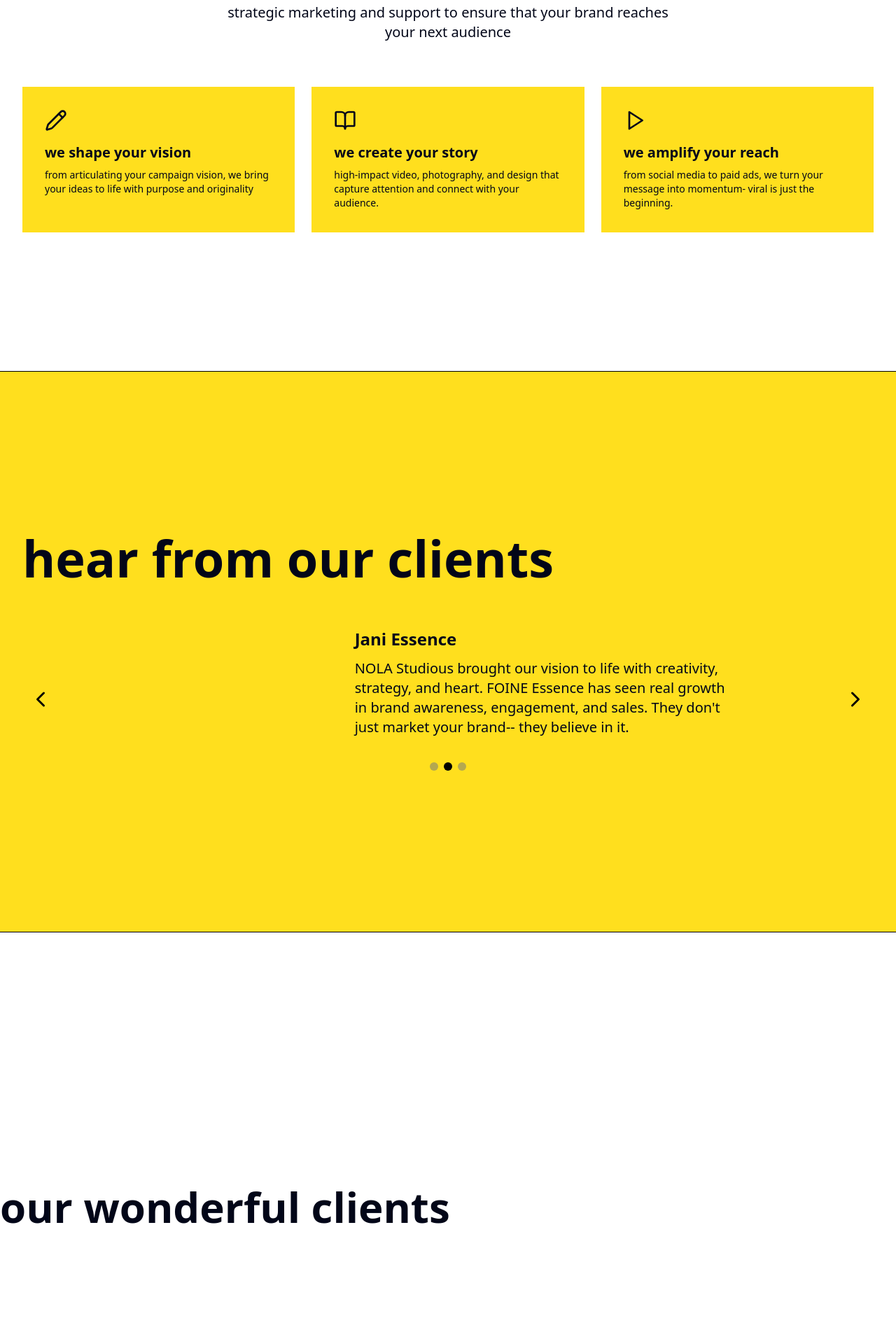
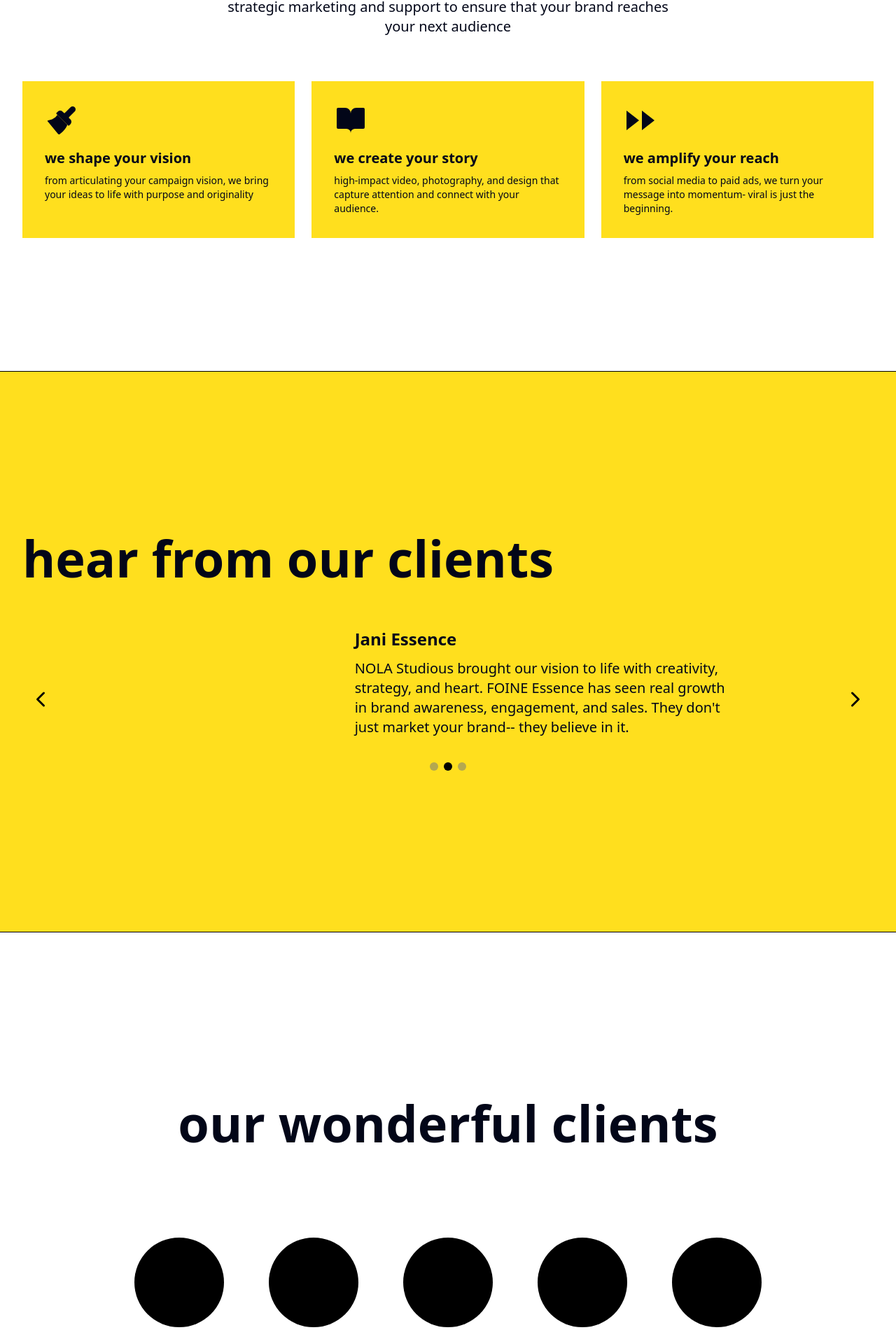
Before and after one commit to Polqt/nola-studios, a Next.js app: page / in a window 1280 px wide. Shown: the part 1084-3004 px from the top of the page at 70% size. Built offline with nearby package versions, Linux system fonts and the light colour scheme.

Commit message:
chore: add Clients and Services components for improved client and service representation

```diff
--- a/components/Clients.tsx
+++ b/components/Clients.tsx
@@ -1,7 +1,48 @@
 export default function Clients() {
+  const clients = [
+    {
+      id: 1,
+      name: 'FOINE Essence',
+      imageSrc: '',
+    },
+    {
+      id: 2,
+      name: 'Jani Essence',
+      imageSrc: '',
+    },
+    {
+      id: 3,
+      name: 'Winjan Essence',
+      imageSrc: '',
+    },
+    {
+      id: 3,
+      name: 'Winjan Essence',
+      imageSrc: '',
+    },
+    {
+      id: 3,
+      name: 'Winjan Essence',
+      imageSrc: '',
+    },
+  ];
+
   return (
-    <div className="flex flex-row justify-center items-center mb-4">
-      <h1 className="text-6xl font-bold">our wonderful clients</h1>
+    <div className="w-full container mx-auto px-4 md:px-2 lg:px-8 py-32 md:py-48">
+      <div className="flex flex-col items-center">
+        <h1 className="font-bold text-5xl md:text-6xl lg:text-7xl mb-32 text-center">
+          our wonderful clients
+        </h1>
+
+        <div className="flex justify-center items-center gap-6 md:gap-12 lg:gap-16">
+          {clients.map(client => (
+            <div key={client.id}>
+              <div className="w-40 h-40 md:w-32 md:h-32 bg-black rounded-full" />
+              <span className="sr-only">{client.name}</span>
+            </div>
+          ))}
+        </div>
+      </div>
     </div>
   );
 }
--- a/components/Services.tsx
+++ b/components/Services.tsx
@@ -1,21 +1,21 @@
-import { BookOpen, Pencil, Play } from 'lucide-react';
+import { BookOpen, FastForward, Paintbrush } from 'lucide-react';
 
 export default function Services() {
   const services = [
     {
-      icon: <Pencil size={32} />,
+      icon: <Paintbrush size={48} fill="currentColor" strokeWidth={0} />,
       title: 'we shape your vision',
       description:
         'from articulating your campaign vision, we bring your ideas to life with purpose and originality',
     },
     {
-      icon: <BookOpen size={32} />,
+      icon: <BookOpen size={48} fill="currentColor" strokeWidth={0} />,
       title: 'we create your story',
       description:
         'high-impact video, photography, and design that capture attention and connect with your audience.',
     },
     {
-      icon: <Play size={32} />,
+      icon: <FastForward size={48} fill="currentColor" strokeWidth={0} />,
       title: 'we amplify your reach',
       description:
         'from social media to paid ads, we turn your message into momentum- viral is just the beginning.',
@@ -24,7 +24,7 @@ export default function Services() {
   return (
     <div className="w-full container mx-auto px-4 md:px-6 lg:px-8 py-16 md:py-24">
       <div className="flex flex-col justify-center items-center mb-12 md:mb-16 text-center">
-        <h1 className="font-bold text-4xl md:Text-5xl lg:text-6xl mb-4">
+        <h1 className="font-bold text-4xl md:text-5xl lg:text-6xl mb-4">
           what can we do for you
         </h1>
         <p className="text-lg md:text-xl max-w-2xl">
```
